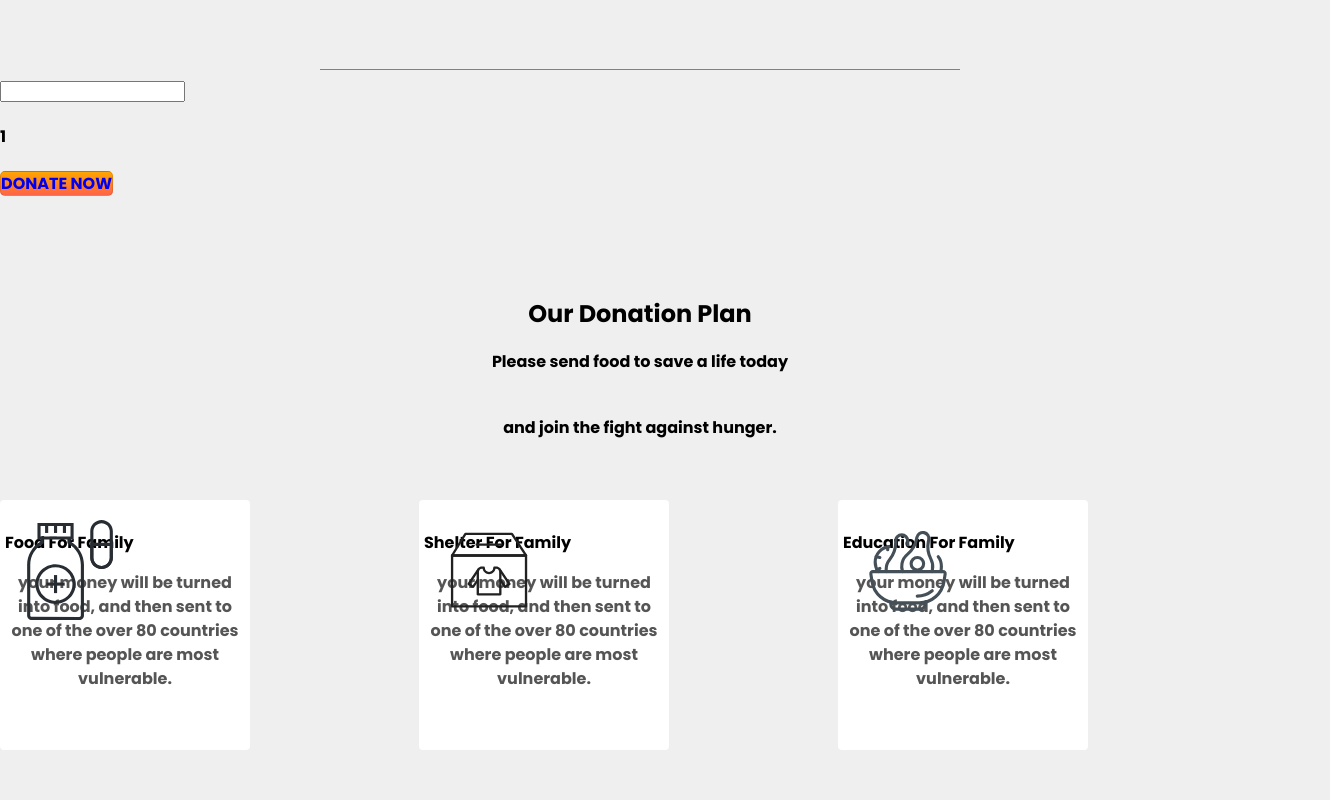
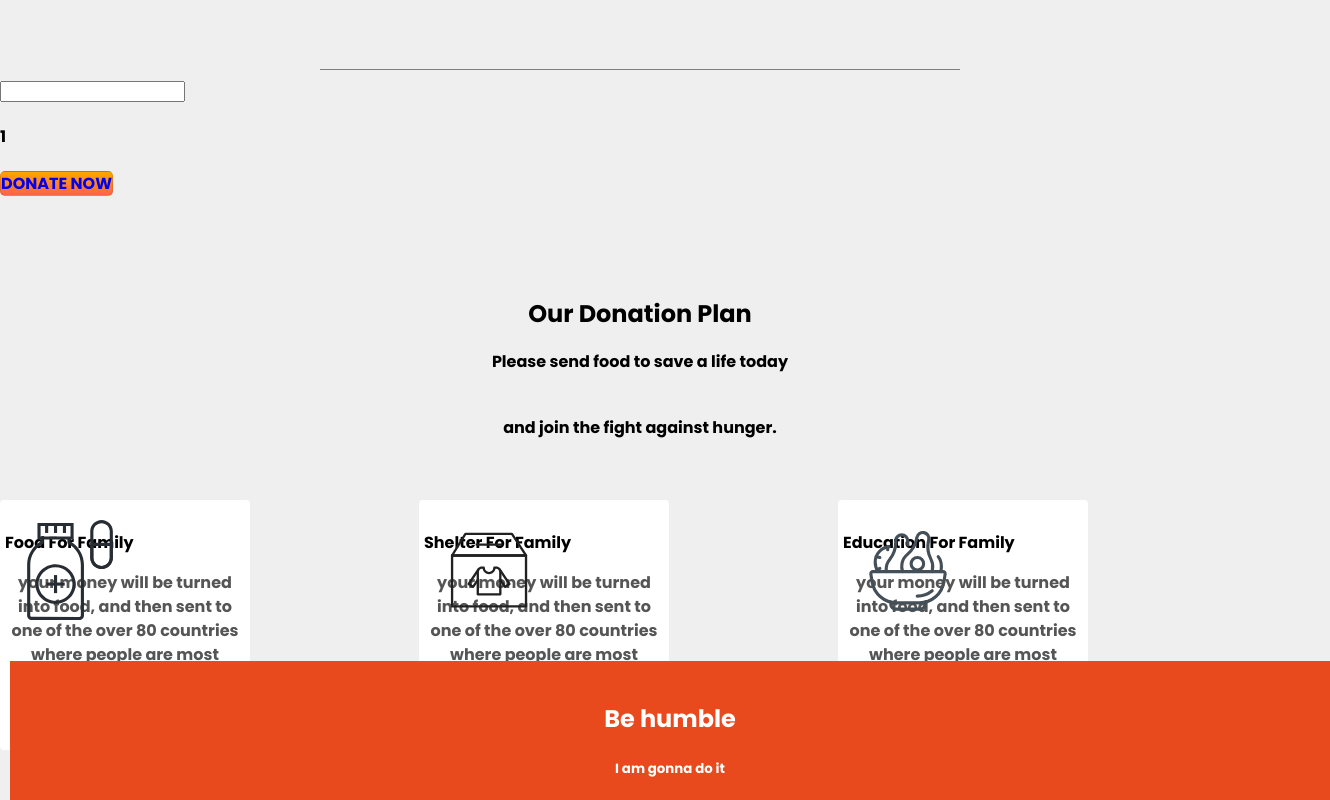
Before and after one commit to Anneparvin/charity-home-project, a plain HTML site: page index.html in a window 1280 px wide. Shown: the part 1145-1945 px from the top of the page, 1330 px wide, since content can reach past the window. Before the commit the page ends 1895 px from the top, so only its background shows below. Drawn offline with Linux system fonts and the light colour scheme; a web font is replaced by a local one.

Commit message:
next commit

```diff
--- a/index.html
+++ b/index.html
@@ -107,7 +107,14 @@
      </section>
 
 
-
+     <section class="container">
+          <footer>
+               <div class="footer">
+                    <h1>Be humble</h1>
+                    <small>I am gonna do it</small>
+               </div>
+          </footer>
+     </section>
 </body>
 
 </html>
--- a/style.css
+++ b/style.css
@@ -147,3 +147,28 @@ hr.dot-line {
      width: 85%;
      margin: 0, auto;
 }
+
+.container {
+     width: 100%;
+     height: 30px;
+     display: flex;
+     justify-content: center;
+     align-items: center;
+     position: fixed;
+     margin-top: 20px;
+     position: relative;
+}
+
+
+.footer {
+     padding: 20px;
+     margin-top: 20px;
+     color: #fff;
+     background: #e8491d;
+     text-align: center;
+     position: fixed;
+     left: 10px;
+     bottom: 0px;
+     width: 100%;
+     position: absolute;
+}
```
